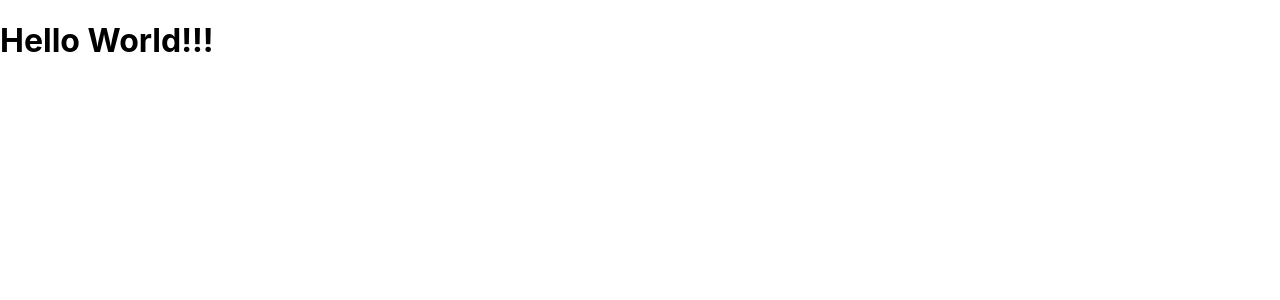
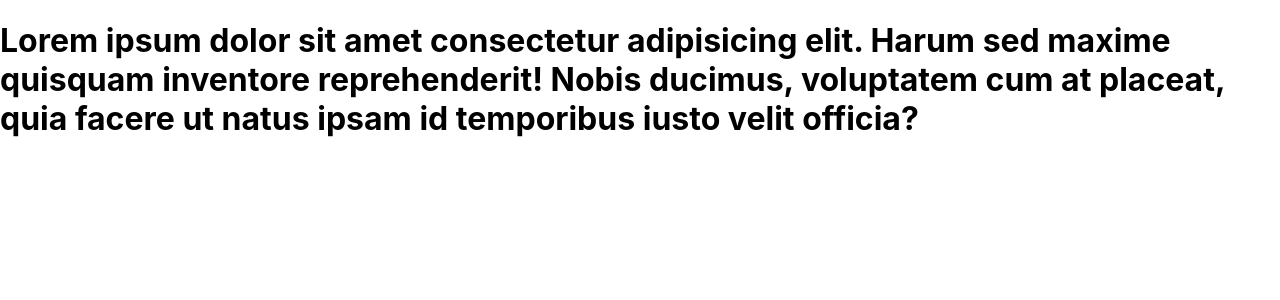
Before and after one commit to varadeamolk/my-react-app-1, a React (Create React App) app: page / in a window 1280 px wide. Shown: the top 300 px of the page. Built offline with nearby package versions, Linux system fonts and the light colour scheme.

Commit message:
jsx - multi line statement

```diff
--- a/src/App.js
+++ b/src/App.js
@@ -1,6 +1,12 @@
-// SINGLE LINE JSX
+// MULTI LINE JSX ::: <App />
 function App() {
-  return <h1>Hello World!!!</h1>;
+  return (
+    <h1>
+      Lorem ipsum dolor sit amet consectetur adipisicing elit. Harum sed maxime
+      quisquam inventore reprehenderit! Nobis ducimus, voluptatem cum at
+      placeat, quia facere ut natus ipsam id temporibus iusto velit officia?
+    </h1>
+  );
 }
 
 export default App;
```
